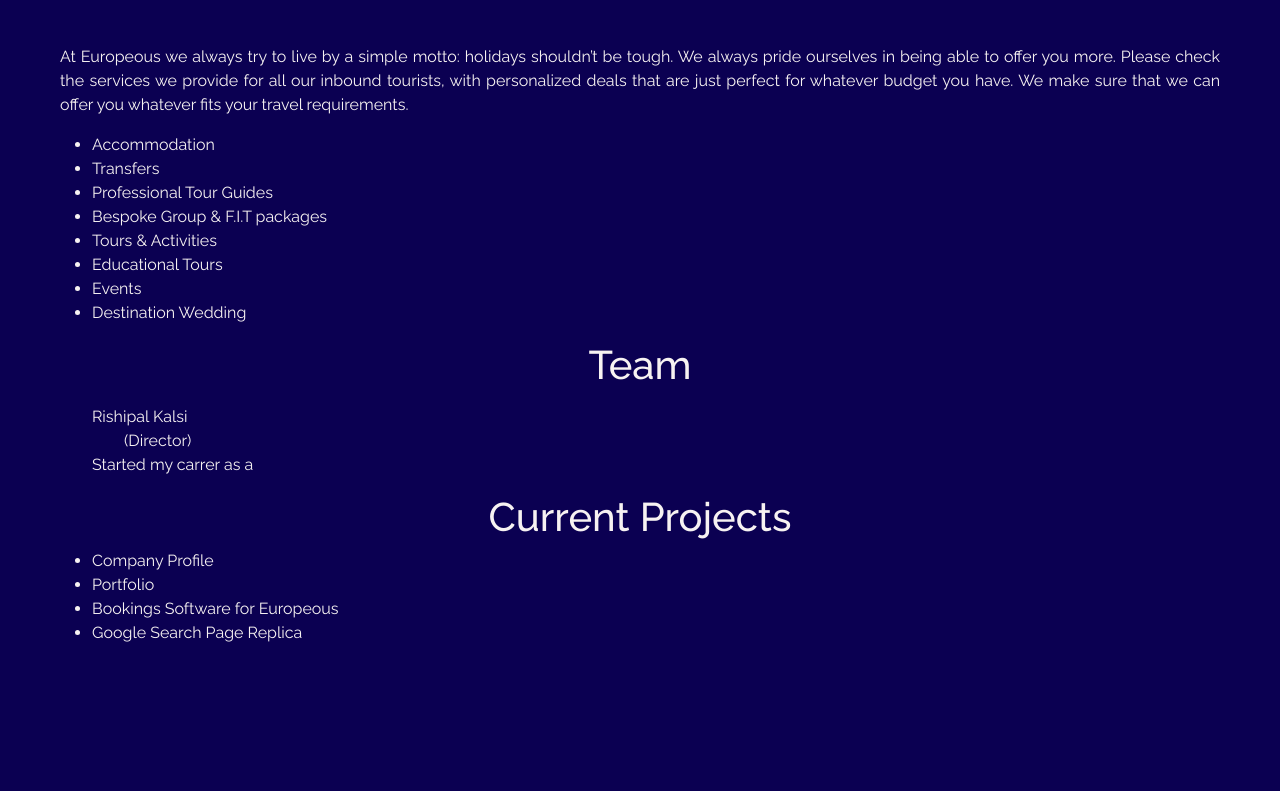
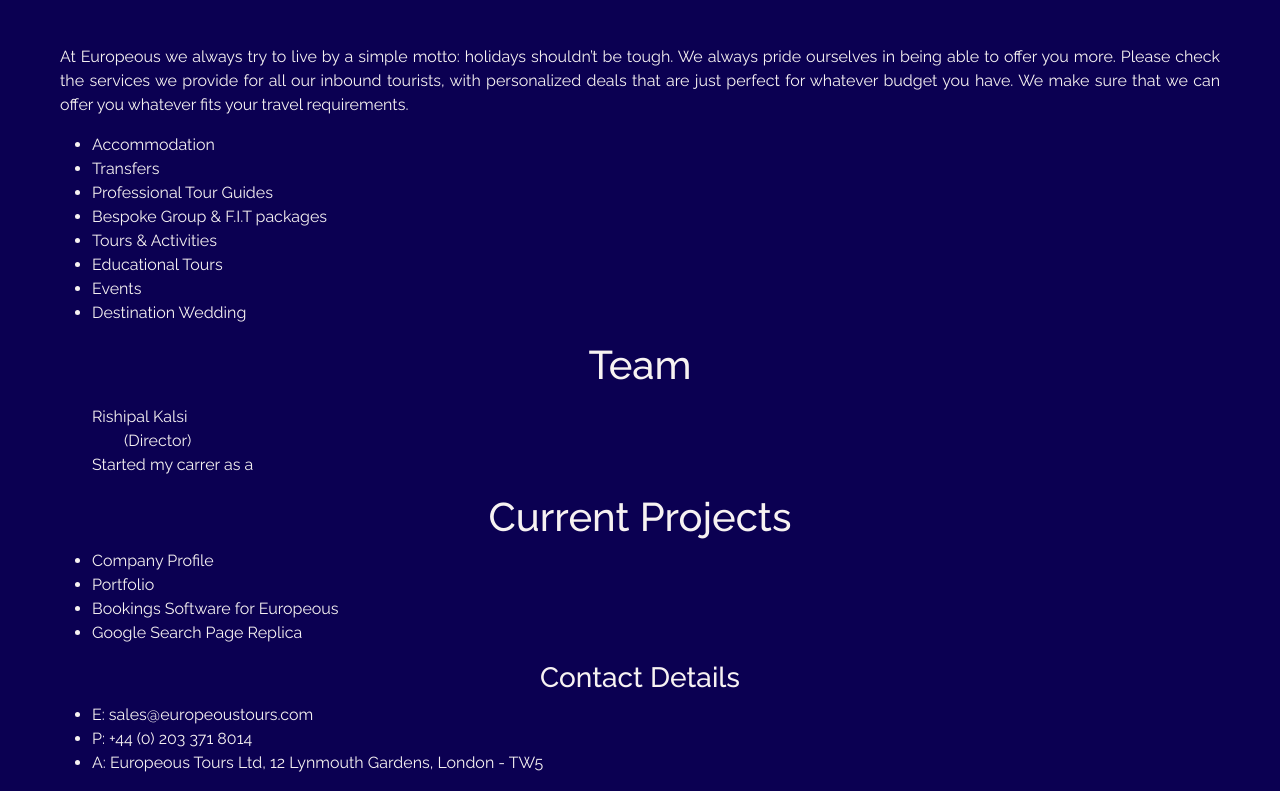
Before and after one commit to RIKMON16/myportfolio, a plain HTML site: page index.html in a window 1280 px wide. Shown: the part 1231-2022 px from the top of the page. Before the commit the page ends 1892 px from the top, so only its background shows below. Drawn offline with nearby package versions, Linux system fonts and the light colour scheme.

Commit message:
modify files

```diff
--- a/index.html
+++ b/index.html
@@ -27,7 +27,7 @@
               <a class="nav-link color font" href="#proj">Current Projects</a>
             </li>
             <li class="nav-item">
-              <a class="nav-link disabled" href="#" tabindex="-1" aria-disabled="true">Disabled</a>
+              <a class="nav-link disabled" href="#kont">Contact Us</a>
             </li>
           </ul>
         </div>
@@ -116,6 +116,14 @@
                 <li class="font-color">Google Search Page Replica</li>
               </ul>
             </article>
+            <article class="ms-5 me-5" id="kont">
+              <h3 class="text-center font-color">Contact Details</h3>
+              <ul>
+                <li class="font-color">E: sales@europeoustours.com</li>
+                <li class="font-color">P: +44 (0) 203 371 8014</li>
+                <li class="font-color">A: Europeous Tours Ltd, 12 Lynmouth Gardens, London - TW5</li>
+              </ul>
+            </article>
           </div>
         </div>
       </div>
```
Also changed, not shown: portfolio.html (+2 -1 lines).
